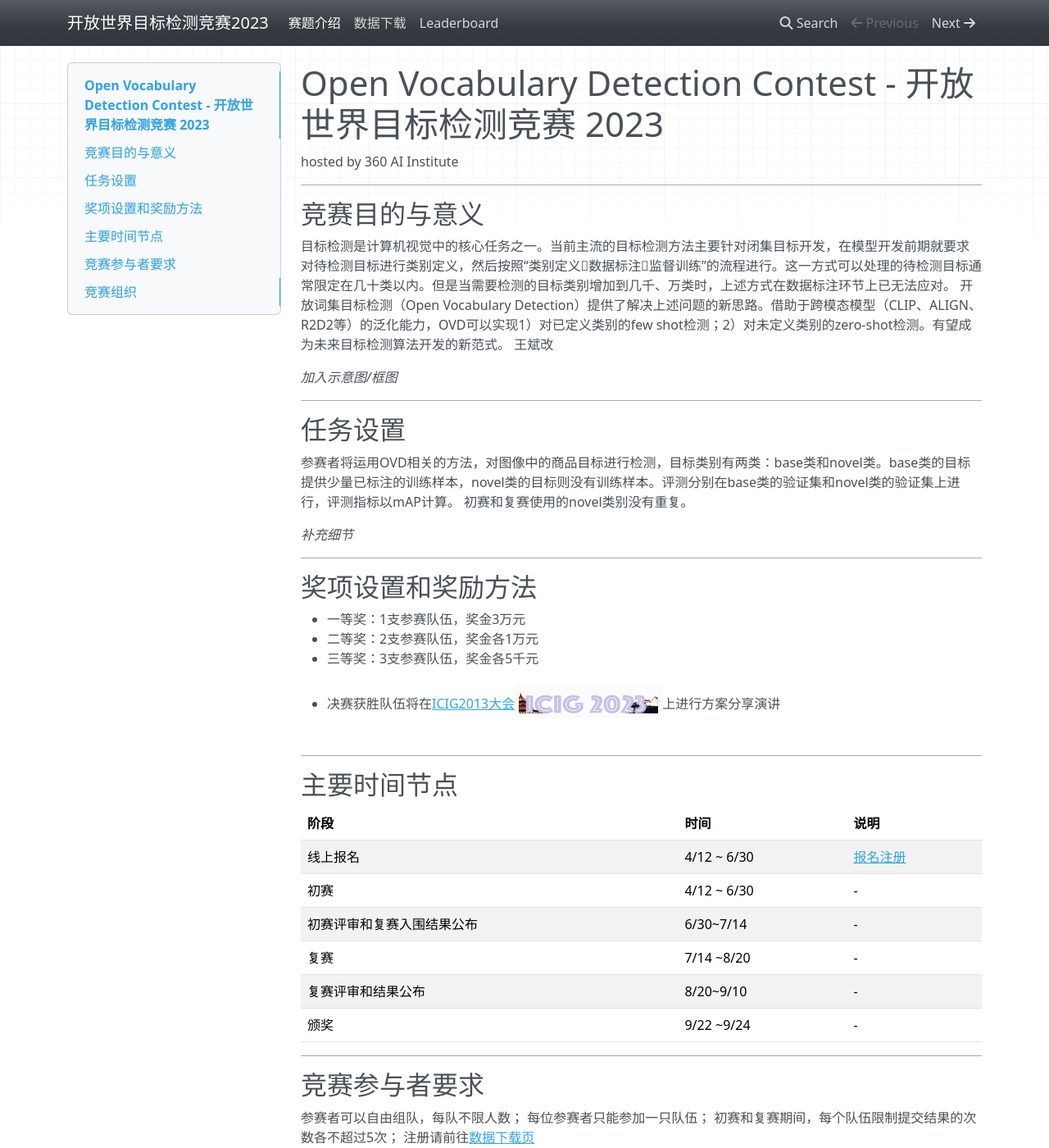
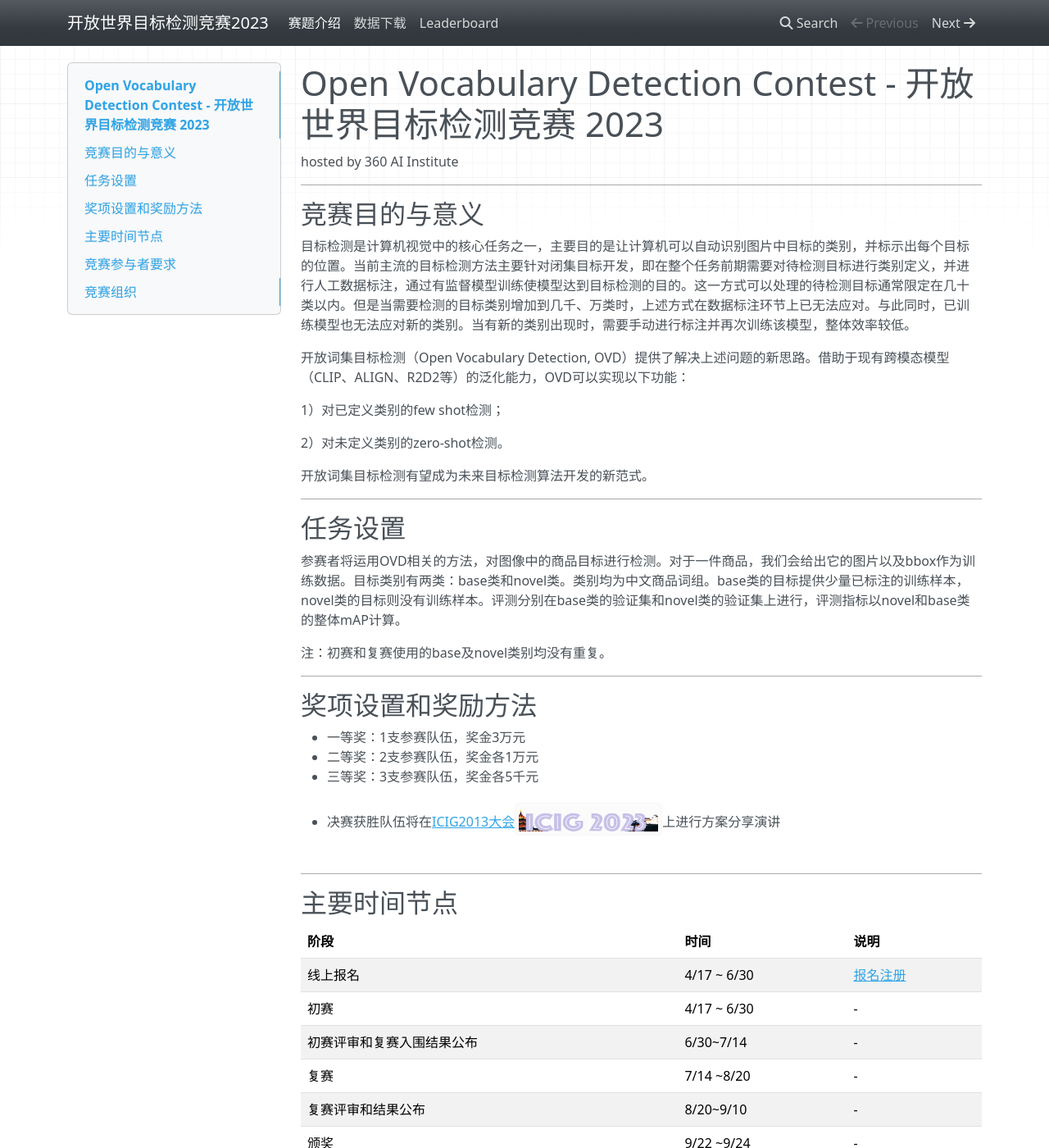
Before and after one commit to 360CVGroup/OVD_Contest, an MkDocs documentation site: the page built from docs/index.md, in a window 1280 px wide and 1400 px high. Shown: the whole window at 82% size. Built offline with MkDocs 1.6.1, drawn with Linux system fonts in a browser that asks for light colours; nearby versions of some CDN libraries; some of the changed text lies outside the part shown.

Commit message:
index.md

```diff
--- a/docs/index.md
+++ b/docs/index.md
@@ -5,19 +5,26 @@ hosted by 360 AI Institute
 ---
 ## 竞赛目的与意义
 
-目标检测是计算机视觉中的核心任务之一。当前主流的目标检测方法主要针对闭集目标开发，在模型开发前期就要求对待检测目标进行类别定义，然后按照“类别定义数据标注监督训练”的流程进行。这一方式可以处理的待检测目标通常限定在几十类以内。但是当需要检测的目标类别增加到几千、万类时，上述方式在数据标注环节上已无法应对。
-开放词集目标检测（Open Vocabulary Detection）提供了解决上述问题的新思路。借助于跨模态模型（CLIP、ALIGN、R2D2等）的泛化能力，OVD可以实现1）对已定义类别的few shot检测；2）对未定义类别的zero-shot检测。有望成为未来目标检测算法开发的新范式。
-王斌改
+目标检测是计算机视觉中的核心任务之一，主要目的是让计算机可以自动识别图片中目标的类别，并标示出每个目标的位置。当前主流的目标检测方法主要针对闭集目标开发，即在整个任务前期需要对待检测目标进行类别定义，并进行人工数据标注，通过有监督模型训练使模型达到目标检测的目的。这一方式可以处理的待检测目标通常限定在几十类以内。但是当需要检测的目标类别增加到几千、万类时，上述方式在数据标注环节上已无法应对。与此同时，已训练模型也无法应对新的类别。当有新的类别出现时，需要手动进行标注并再次训练该模型，整体效率较低。
 
-*加入示意图/框图*
+开放词集目标检测（Open Vocabulary Detection, OVD）提供了解决上述问题的新思路。借助于现有跨模态模型（CLIP、ALIGN、R2D2等）的泛化能力，OVD可以实现以下功能：
+
+1）对已定义类别的few shot检测；
+
+2）对未定义类别的zero-shot检测。
+
+开放词集目标检测有望成为未来目标检测算法开发的新范式。
+
+<!-- *加入示意图/框图* -->
 
 ---
 ## 任务设置
 
-参赛者将运用OVD相关的方法，对图像中的商品目标进行检测，目标类别有两类：base类和novel类。base类的目标提供少量已标注的训练样本，novel类的目标则没有训练样本。评测分别在base类的验证集和novel类的验证集上进行，评测指标以mAP计算。
-初赛和复赛使用的novel类别没有重复。
+参赛者将运用OVD相关的方法，对图像中的商品目标进行检测。对于一件商品，我们会给出它的图片以及bbox作为训练数据。目标类别有两类：base类和novel类。类别均为中文商品词组。base类的目标提供少量已标注的训练样本，novel类的目标则没有训练样本。评测分别在base类的验证集和novel类的验证集上进行，评测指标以novel和base类的整体mAP计算。
 
-*补充细节*
+注：初赛和复赛使用的base及novel类别均没有重复。
+
+<!-- *补充细节* -->
 
 ---
 ## 奖项设置和奖励方法
@@ -35,8 +42,8 @@ hosted by 360 AI Institute
 
 |  阶段 |   时间 |   说明  |
 |------|---------|-----------|
-|  线上报名	| 4/12 ~ 6/30  |   [报名注册](data.md) |
-|  初赛	| 4/12 ~ 6/30  |        -     |
+|  线上报名	| 4/17 ~ 6/30  |   [报名注册](data.md) |
+|  初赛	| 4/17 ~ 6/30  |        -     |
 |  初赛评审和复赛入围结果公布	| 6/30~7/14  |  -    |
 |  复赛	| 7/14 ~8/20   |   -   |
 |  复赛评审和结果公布	| 8/20~9/10  |   -    |
@@ -46,10 +53,10 @@ hosted by 360 AI Institute
 ---
 ## 竞赛参与者要求
 
-参赛者可以自由组队，每队不限人数；
-每位参赛者只能参加一只队伍；
-初赛和复赛期间，每个队伍限制提交结果的次数各不超过5次；
-注册请前往[数据下载页](data.md)
+1. 参赛者可以自由组队，每队不限人数
+2. 每位参赛者只能参加一只队伍
+3. 初赛和复赛期间，每个队伍限制提交结果的次数各不超过5次；
+<!-- 注册请前往[数据下载页](data.md) -->
 
 
 ---
```
